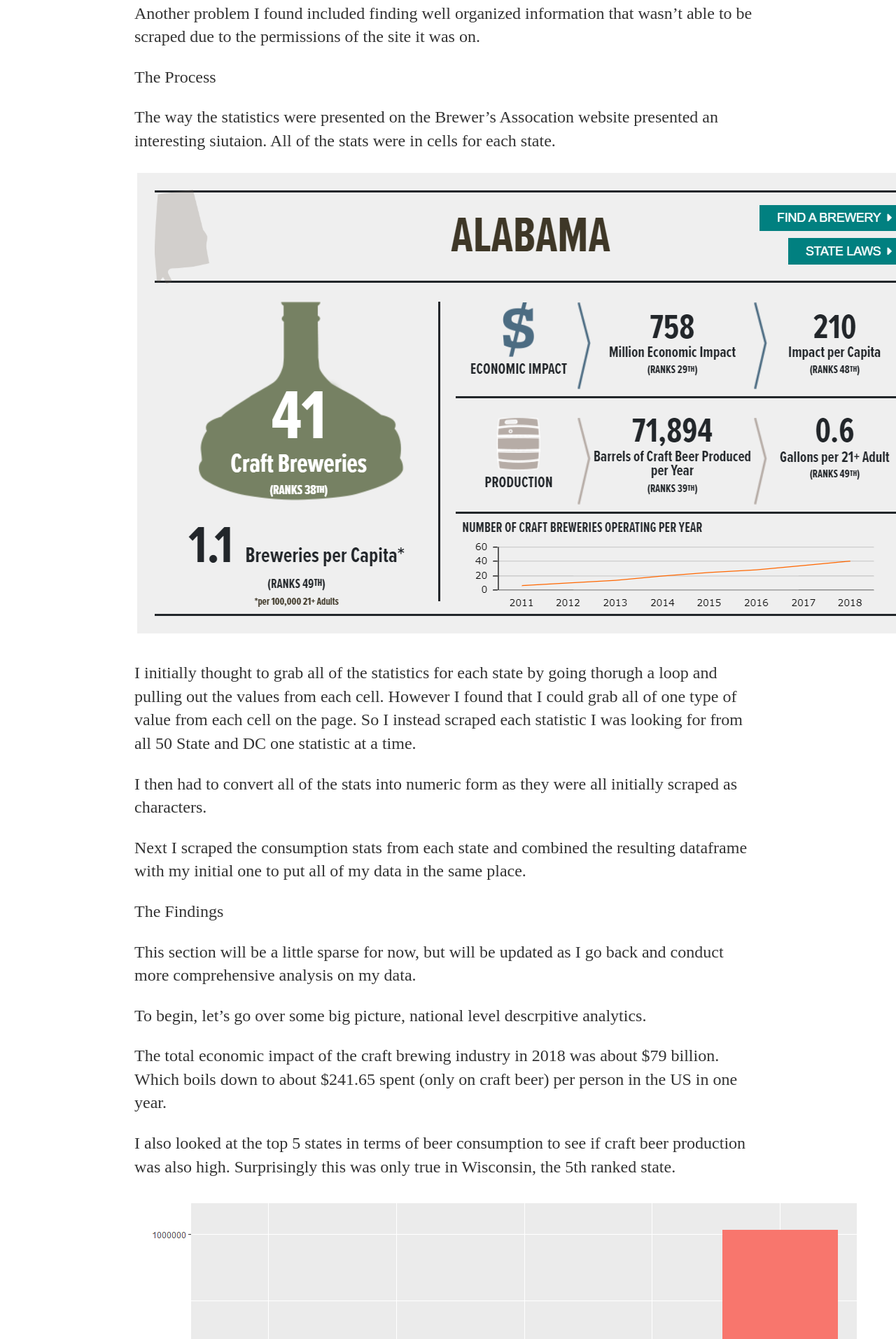
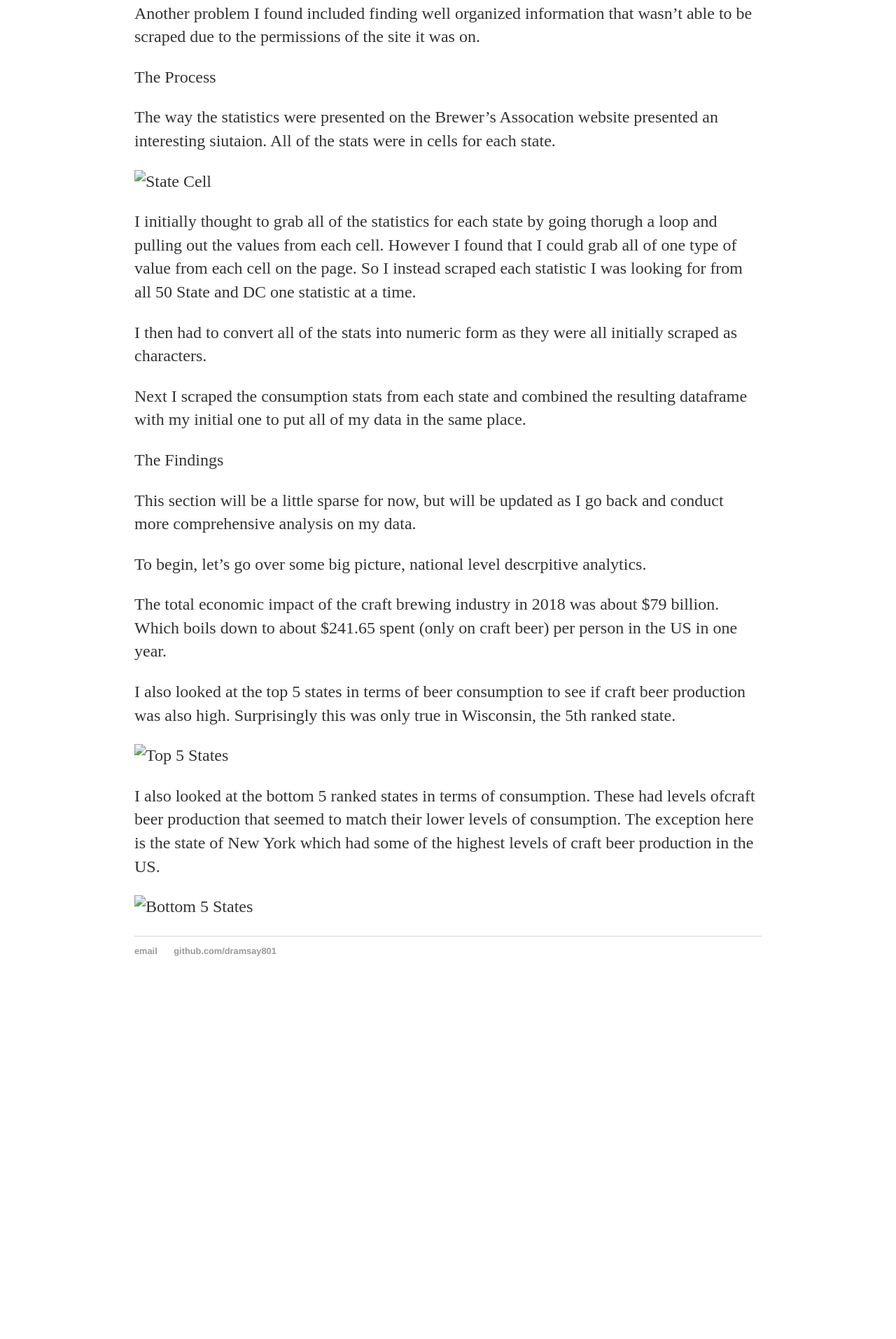
Before and after one commit to dramsay801/dramsay801.github.io, a Jekyll site: the page built from _posts/2019-10-31-Project-Post.md, in a window 1280 px wide. Shown: the part 1001-2914 px from the top of the page at 70% size. Built offline with Jekyll 4.4.1, drawn with Linux system fonts in a browser that asks for light colours; after the commit the page ends 2427 px from its top, so only the background shows below that.

Commit message:
Update 2019-10-31-Project-Post.md

```diff
--- a/_posts/2019-10-31-Project-Post.md
+++ b/_posts/2019-10-31-Project-Post.md
@@ -27,7 +27,7 @@ The Process
 The way the statistics were presented on the  Brewer's Assocation website presented an interesting siutaion.
 All of the stats were in cells for each state.
 
-![State Cell](https://github.com/dramsay801/dramsay801.github.io/blob/master/images/Cellpic.PNG)
+![State Cell]({{https://github.com/dramsay801/dramsay801.github.io/blob/master/images/Cellpic.PNG}})
 
 I initially thought to grab all of the statistics for each state by going thorugh a loop and pulling out the values from each cell.
 However I found that I could grab all of one type of value from each cell on the page. So I instead scraped each statistic I was looking for from all 50 State and DC one statistic at a time.
@@ -47,9 +47,9 @@ The total economic impact of the craft brewing industry in 2018 was about $79 bi
 
 I also looked at the top 5 states in terms of beer consumption to see if craft beer production was also high. Surprisingly this was only true in Wisconsin, the 5th ranked state.
 
-![Top 5 States](https://github.com/dramsay801/dramsay801.github.io/blob/master/images/Top_5_consumption.PNG)
+![Top 5 States]({{https://github.com/dramsay801/dramsay801.github.io/blob/master/images/Top_5_consumption.PNG}})
 
 
 I also looked at the bottom 5 ranked states in terms of consumption. These had levels ofcraft beer production that seemed to match their lower levels of consumption. The exception here is the state of New York which had some of the highest levels of craft beer production in the US.
 
-![Bottom 5 States](https://github.com/dramsay801/dramsay801.github.io/blob/master/images/Bottom_5_consumption.PNG)
+![Bottom 5 States]({{https://github.com/dramsay801/dramsay801.github.io/blob/master/images/Bottom_5_consumption.PNG}})
```
